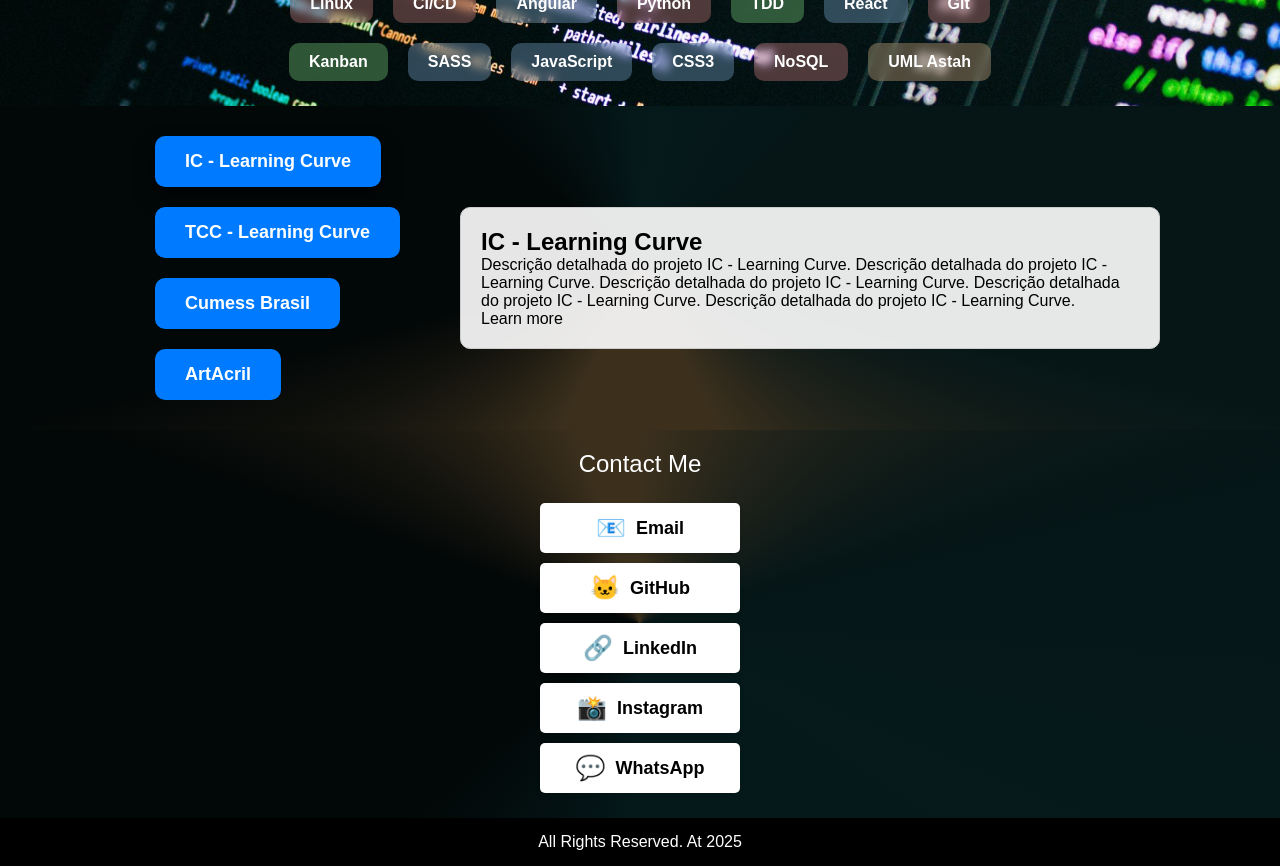
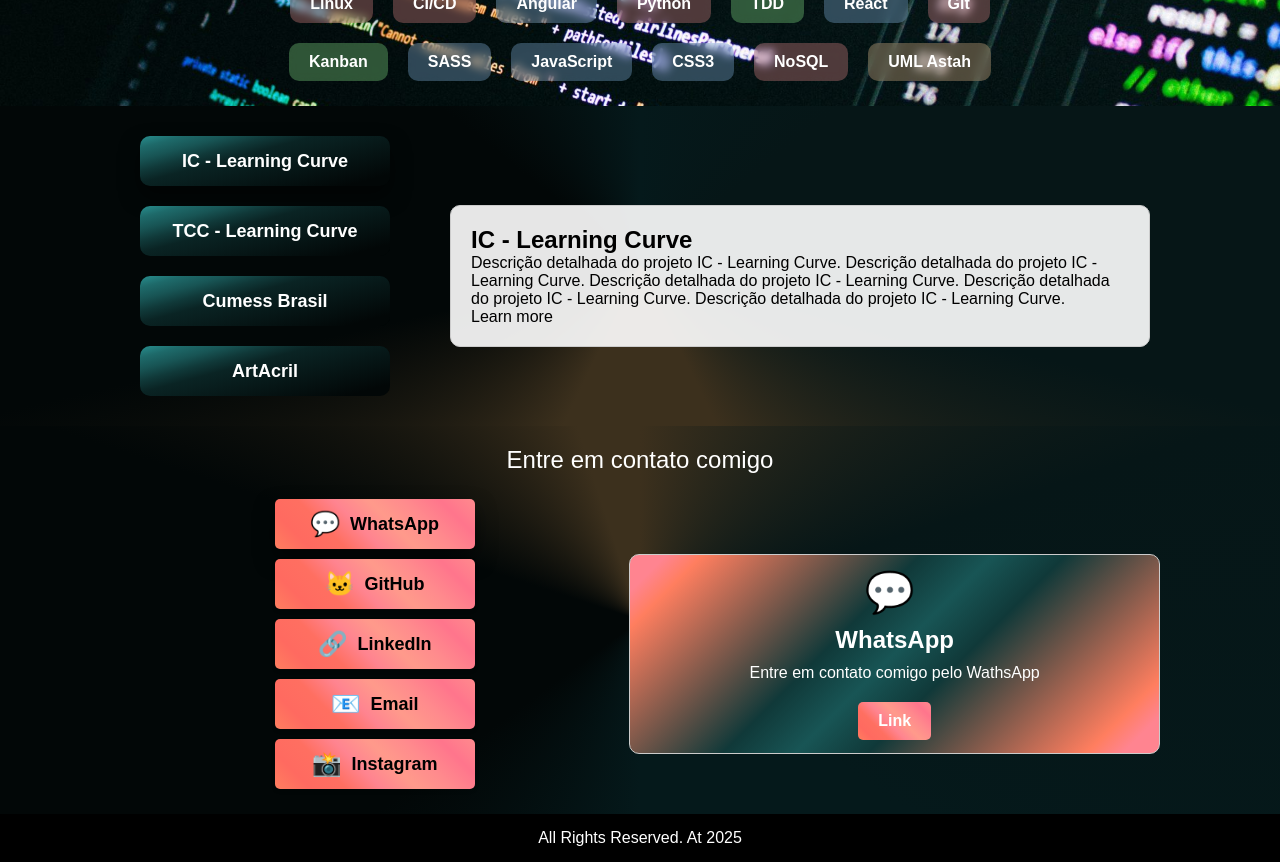
Before and after one commit to elmojuh/profile, a Next.js app: page / in a window 1280 px wide. Shown: the part 1480-2346 px from the top of the page. Built offline with nearby package versions, Linux system fonts and the light colour scheme.

Commit message:
ajustes 2

```diff
--- a/src/components/Home/ContainerContato/containerContato.js
+++ b/src/components/Home/ContainerContato/containerContato.js
@@ -2,15 +2,15 @@ import { useState, useEffect, useRef } from "react";
 import styles from "./containerContato.module.scss";
 
 const contacts = [
-    { name: "Email", content: "https://your-email@example.com", icon: "📧", description: "Send me an email at your-email@example.com" },
-    { name: "GitHub", content: "https://github.com/your-username", icon: "🐱", description: "Check out my GitHub profile at github.com/your-username" },
-    { name: "LinkedIn", content: "https://www.linkedin.com/in/your-username", icon: "🔗", description: "Connect with me on LinkedIn at linkedin.com/in/your-username" },
-    { name: "Instagram", content: "https://www.instagram.com/your-username", icon: "📸", description: "Follow me on Instagram at instagram.com/your-username" },
-    { name: "WhatsApp", content: "https://wa.me/your-number", icon: "💬", description: "Chat with me on WhatsApp at wa.me/your-number" }
+    { name: "WhatsApp", link: "https://wa.me/your-number", icon: "💬", description: "Entre em contato comigo pelo WathsApp" },
+    { name: "GitHub", link: "https://github.com/elmojuh", icon: "🐱", description: "Veja meus projetos pelo GitHub" },
+    { name: "LinkedIn", link: "https://www.linkedin.com/in/elmo-junior", icon: "🔗", description: "Me encontre na plataforma Linkedin" },
+    { name: "Email", icon: "📧", description: "Me envie email para o elmosanchesjr@gmail.com" },
+    { name: "Instagram", link: "https://www.instagram.com/elmojuh", icon: "📸", description: "Me encontre no Instagram" }
 ];
 
 export default function ContainerContato() {
-    const [selectedContact, setSelectedContact] = useState(null);
+    const [selectedContact, setSelectedContact] = useState(contacts[0]);
     const [windowWidth, setWindowWidth] = useState(0);
     const [isVisible, setIsVisible] = useState(false);
     const [isFlipping, setIsFlipping] = useState(false);
@@ -49,6 +49,15 @@ export default function ContainerContato() {
         setIsVisible(true);
     }, []);
 
+    useEffect(() => {
+        if (contactListRef.current) {
+            const firstContactItem = contactListRef.current.children[0];
+            if (firstContactItem) {
+                firstContactItem.classList.add(styles.slideInLeft);
+            }
+        }
+    }, []);
+
     const handleContactClick = (contact) => {
         if (selectedContact !== contact) {
             setIsFlipping(true);
@@ -61,7 +70,7 @@ export default function ContainerContato() {
 
     return (
         <div className={styles.containerContatoWrapper}>
-            <div className={styles.title}>Contact Me</div>
+            <div className={styles.title}>Entre em contato comigo</div>
             <div className={styles.containerContato}>
                 <div ref={contactListRef} className={styles.contacts}>
                     {contacts.map((contact, index) => (
@@ -74,12 +83,15 @@ export default function ContainerContato() {
                     ))}
                 </div>
                 {selectedContact && (
-                    <div ref={contactDetailsRef}
-                         className={`${styles.contactDetails} ${isVisible ? styles.visible : ""} ${isFlipping ? styles.flip : ""}`}>
-                        <h2>{selectedContact.name}</h2>
-                        <p>{selectedContact.description}</p>
-                        <a href={selectedContact.content} target="_blank" rel="noopener noreferrer" className={styles.linkButton}>Link</a>
-                    </div>
+                  <div ref={contactDetailsRef}
+                       className={`${styles.contactDetails} ${isVisible ? styles.visible : ""} ${isFlipping ? styles.flip : ""}`}>
+                    <span className={styles.icon}>{selectedContact.icon}</span>
+                    <h2>{selectedContact.name}</h2>
+                    <p>{selectedContact.description}</p>
+                    {selectedContact.link && (
+                      <a href={selectedContact.link} target="_blank" rel="noopener noreferrer" className={styles.linkButton}>Link</a>
+                    )}
+                  </div>
                 )}
             </div>
         </div>
--- a/src/components/Home/ContainerContato/containerContato.module.scss
+++ b/src/components/Home/ContainerContato/containerContato.module.scss
@@ -6,9 +6,11 @@
     box-sizing: border-box;
     overflow: hidden;
     padding: 20px;
-    //background: conic-gradient(from 0deg, #05191b, #061617, #061617, #3c301d, #3c301d, #020707, #020707, #05191b);
     background: conic-gradient(from 0deg, #3c301d, #061617 20%, #061617 20%, #05191b, #05191b, #020707, #020707, #3c301d 95%);
-    perspective: 1000px; /* Adiciona percepção de profundidade */
+
+    @media (min-width: 1024px) {
+        padding: 20px 120px; /* Adiciona padding lateral em telas grandes */
+    }
 }
 
 .title {
@@ -40,6 +42,17 @@
     align-items: center;
 }
 
+@keyframes slideInLeft {
+  from {
+    opacity: 0;
+    transform: translateX(-100%);
+  }
+  to {
+    opacity: 1;
+    transform: translateX(0);
+  }
+}
+
 .contactItem {
     display: flex;
     align-items: center;
@@ -48,13 +61,17 @@
     height: 50px; /* Define a altura fixa */
     padding: 10px;
     margin: 5px 0;
-    background-color: #fff;
+  background: linear-gradient(45deg, #ff7e5f, #ff6a60, #ff6f61, #ff8490, #ff9a8b, #ff8a8d, #ff758c, #ff8a8d); /* Gradiente de cores */
     border-radius: 5px;
     box-shadow: 0 2px 4px rgba(0, 0, 0, 0.1);
     text-decoration: none;
     color: #333;
     transition: background-color 0.3s, transform 0.3s;
     cursor: pointer;
+
+    &.slideInLeft {
+      animation: slideInLeft 0.5s ease-out;
+    }
 
     &:hover {
         background-color: #e0e0e0;
@@ -75,13 +92,18 @@
 }
 
 .contactDetails {
+  display: flex;
+  flex-direction: column;
+  align-items: center;
+  justify-content: center;
   margin-top: 20px;
   padding: 20px;
   border: 1px solid #ccc;
   border-radius: 10px;
-  background-color: rgba(255, 255, 255, 0.9);
+  background: linear-gradient(135deg, #ff8490 5%, #ff7e5f 10%, #103939 40%, #185555 50%, #103939 60%, #ff7e5f 90%, #ff8490 95%);
   width: 100%;
   max-width: 700px;
+  height: 200px;
   opacity: 0;
   transform: rotateY(90deg); /* Inicialmente virado */
   transition: opacity 1s ease, transform 800ms ease;
@@ -95,14 +117,32 @@
   &.flip {
     transform: rotateX(100deg); /* Animação de flip */
   }
-}
 
-.linkButton {
+  h2 {
+    margin: 0;
+    font-size: 24px;
+    color: #fff;
+  }
+
+  p {
+    margin: 10px 0;
+    font-size: 16px;
+    color: #fff;
+    text-align: center;
+  }
+
+  .icon {
+    font-size: 40px;
+    margin-bottom: 10px;
+    color: #fff;
+  }
+
+  .linkButton {
     display: inline-block;
     padding: 10px 20px;
     margin-top: 10px;
     border-radius: 5px;
-    background-color: #007bff;
+    background: linear-gradient(45deg, #ff7e5f, #ff6a60, #ff6f61, #ff8490, #ff9a8b, #ff8a8d, #ff758c, #ff8a8d);
     color: white;
     text-align: center;
     text-decoration: none;
@@ -112,7 +152,28 @@
     cursor: pointer;
 
     &:hover {
-        background-color: #0056b3;
+      background-color: #ff6a60; /* Cor sólida ao passar o mouse */
+      transform: scale(1.05);
+    }
+  }
+}
+
+.linkButton {
+    display: inline-block;
+    padding: 10px 20px;
+    margin-top: 10px;
+    border-radius: 5px;
+    background: linear-gradient(45deg, #ff7e5f, #ff6a60, #ff6f61, #ff8490, #ff9a8b, #ff8a8d, #ff758c, #ff8a8d);
+    color: white;
+    text-align: center;
+    text-decoration: none;
+    font-size: 16px;
+    font-weight: bold;
+    transition: background-color 0.3s, transform 0.3s;
+    cursor: pointer;
+
+    &:hover {
+        background-color: #ff6a60; /* Cor sólida ao passar o mouse */
         transform: scale(1.05);
     }
 }
--- a/src/components/Home/ContainerMid1/containerMid1.js
+++ b/src/components/Home/ContainerMid1/containerMid1.js
@@ -33,7 +33,7 @@ export default function ContainerMid1() {
                     }
                 });
             },
-            { threshold: 0.3 } // Ativa quando 30% do elemento estiver visível
+            { threshold: 0.2 } // Ativa quando 30% do elemento estiver visível
         );
 
         const contentContainer = document.querySelector(`.${styles.contentContainer}`);
@@ -46,10 +46,16 @@ export default function ContainerMid1() {
 
     const openModal = (skill) => {
         setModalContent(skill);
+        setTimeout(() => {
+            document.querySelector(`.${styles.modal}`).classList.add(styles.visible);
+        }, 10); // Pequeno atraso para garantir que a classe seja adicionada após a renderização
     };
 
     const closeModal = () => {
-        setModalContent(null);
+        document.querySelector(`.${styles.modal}`).classList.remove(styles.visible);
+        setTimeout(() => {
+            setModalContent(null);
+        }, 500); // Tempo da animação de fechamento
     };
 
     const hexToRgba = (hex, alpha) => {
--- a/src/components/Home/ContainerMid1/containerMid1.module.scss
+++ b/src/components/Home/ContainerMid1/containerMid1.module.scss
@@ -100,11 +100,13 @@
     display: flex;
     justify-content: center;
     align-items: center;
+    opacity: 0; /* Inicialmente invisível */
+    transform: scale(0.5); /* Inicialmente pequeno */
+    transition: opacity 0.5s ease, transform 0.5s ease; /* Animação de crescimento */
 }
 
 .modalContent {
     background: rgba(255, 255, 255, 0.9); // Transparência
-    backdrop-filter: blur(1px); // Efeito de desfoque
     padding: 20px;
     border-radius: 10px;
     max-width: 500px;
@@ -126,3 +128,8 @@
 .modalContent a .icon-info {
     font-size: 24px;
 }
+
+.modal.visible {
+    opacity: 1; /* Torna visível */
+    transform: scale(1); /* Tamanho final */
+}
--- a/src/components/Home/ContainerMid3/containerMid3.module.scss
+++ b/src/components/Home/ContainerMid3/containerMid3.module.scss
@@ -18,7 +18,6 @@
     display: flex;
     flex-direction: column;
     max-width: 300px; /* Limite de tamanho lateral */
-    margin-left: 25px; /* Espaço entre a lista e o conteúdo */
     opacity: 0; /* Inicialmente invisível */
     transform: translateX(-100%); /* Começa fora da tela à esquerda */
     transition: opacity 1s ease, transform 1s ease;
@@ -35,23 +34,25 @@
 
 .btn1 {
     display: inline-block;
+    width: 250px; /* Define a largura específica */
+    height: 50px; /* Define a altura específica */
     padding: 15px 30px; /* Aumenta o tamanho do botão */
     margin: 10px;
     border-radius: 10px;
     color: white;
-    background-color: #007bff; /* Cor de fundo mais vibrante */
+    background: linear-gradient(165deg, #288e8e, #1e6a6a 10%, #185555 20%, #103939 30%, #0a2424 40%, #020707 90%); /* Gradiente de cores */
     text-align: center;
     text-decoration: none;
     font-size: 18px; /* Aumenta o tamanho da fonte */
     font-weight: bold;
-    transition: background-color 0.3s, color 0.3s, transform 0.3s;
+    transition: background-color 0.3s, transform 0.3s;
     cursor: pointer;
     transform-style: preserve-3d;
     box-sizing: border-box;
     backdrop-filter: blur(5px); /* Efeito de desfoque */
 
     &:hover {
-        background-color: #0056b3; /* Cor de fundo ao passar o mouse */
+        background-color: #ff6a60; /* Cor sólida ao passar o mouse */
         transform: scale(1.2);
     }
 }
@@ -104,3 +105,7 @@
     color: white;
     box-shadow: 0 10px 20px rgba(0, 0, 0, 0.5);
 }
+
+.containerMid.blur {
+    filter: blur(5px); /* Aplica o efeito de desfoque */
+}
```
Also changed, not shown: src/components/Home/ContainerMid3/containerMid3.js (indentation only).
